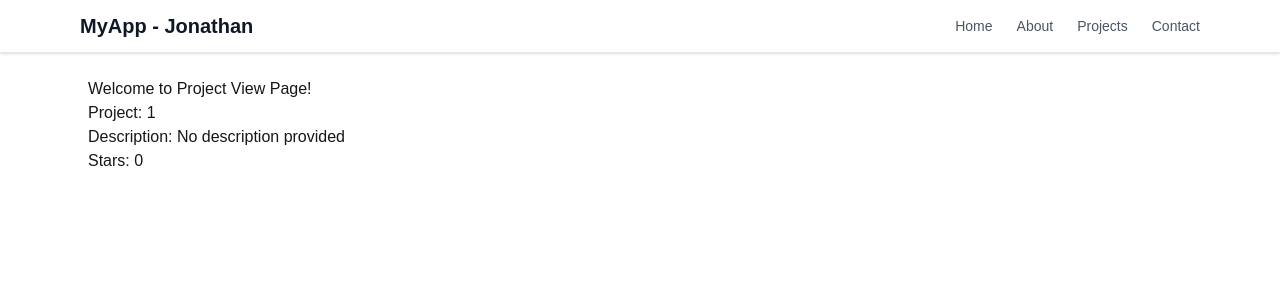
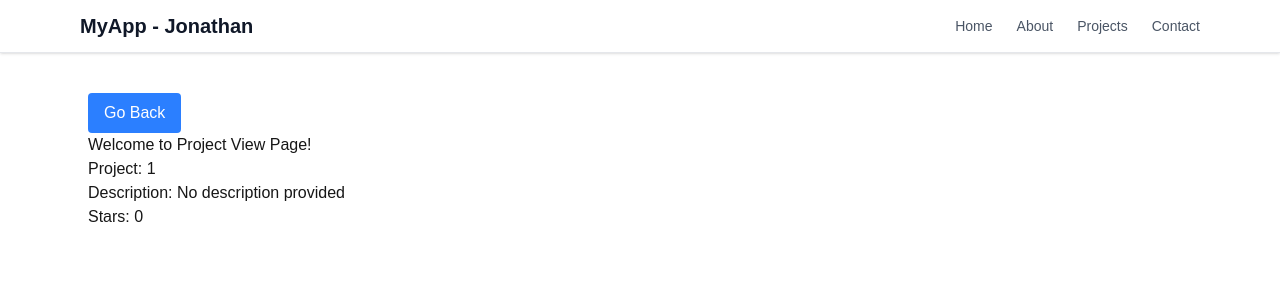
Before and after one commit to jonathan-llemit-dev/my-app, a Next.js app: page /projects/view/1 in a window 1280 px wide. Shown: the top 300 px of the page. Built offline with nearby package versions, Linux system fonts and the light colour scheme.

Commit message:
Fix project descriptions in Projects page and refactor ProjectView component for consistent structure

```diff
--- a/app/(main pages)/projects/page.tsx
+++ b/app/(main pages)/projects/page.tsx
@@ -9,8 +9,8 @@ export default function Projects() {
       <p className="mt-2 text-gray-600">This is the projects page.</p>
       <div className="mt-4 grid grid-cols-1 gap-4 sm:grid-cols-2 lg:grid-cols-3">
         <ProjectCard title="Project 1" description="qweqwe porject1 qweqwe" href="/projects/view/Project1?description=Project+1+description&stars=5" />
-        <ProjectCard title="Project 2" description="qweqwe porject1 qweqwe" href="/projects/view/Project2?description=Project+2+description&stars=4" />
-        <ProjectCard title="Project 3" description="qweqwe porject1 qweqwe" href="/projects/view/Project3?description=Project+3+description&stars=3" />
+        <ProjectCard title="Project 2" description="qweqwe porject2 qweqwe" href="/projects/view/Project2?description=Project+2+description&stars=4" />
+        <ProjectCard title="Project 3" description="qweqwe porject3 qweqwe" href="/projects/view/Project3?description=Project+3+description&stars=3" />
       </div>
       <BackButton/>
     </div>
--- a/app/(main pages)/projects/view/[slug]/page.tsx
+++ b/app/(main pages)/projects/view/[slug]/page.tsx
@@ -1,10 +1,23 @@
-// app/(main pages)/projects/view/[slug]/page.tsx
+import { Suspense } from "react";
+import BackButton from "@/components/BackButton";
+
 type PageProps = {
     params: Promise<{ slug: string }>;
     searchParams: Promise<{ description?: string; stars?: string }>;
 };
 
-export default async function ProjectView({ params, searchParams }: PageProps) {
+export default function ProjectView({ params, searchParams }: PageProps) {
+    return (
+        <div>
+            <BackButton />
+            <Suspense fallback={<p>Loading project...</p>}>
+                <ProjectDetails params={params} searchParams={searchParams} />
+            </Suspense>
+        </div>
+    );
+}
+
+async function ProjectDetails({ params, searchParams }: PageProps) {
     const { slug } = await params;
     const { description, stars } = await searchParams;
 
```
